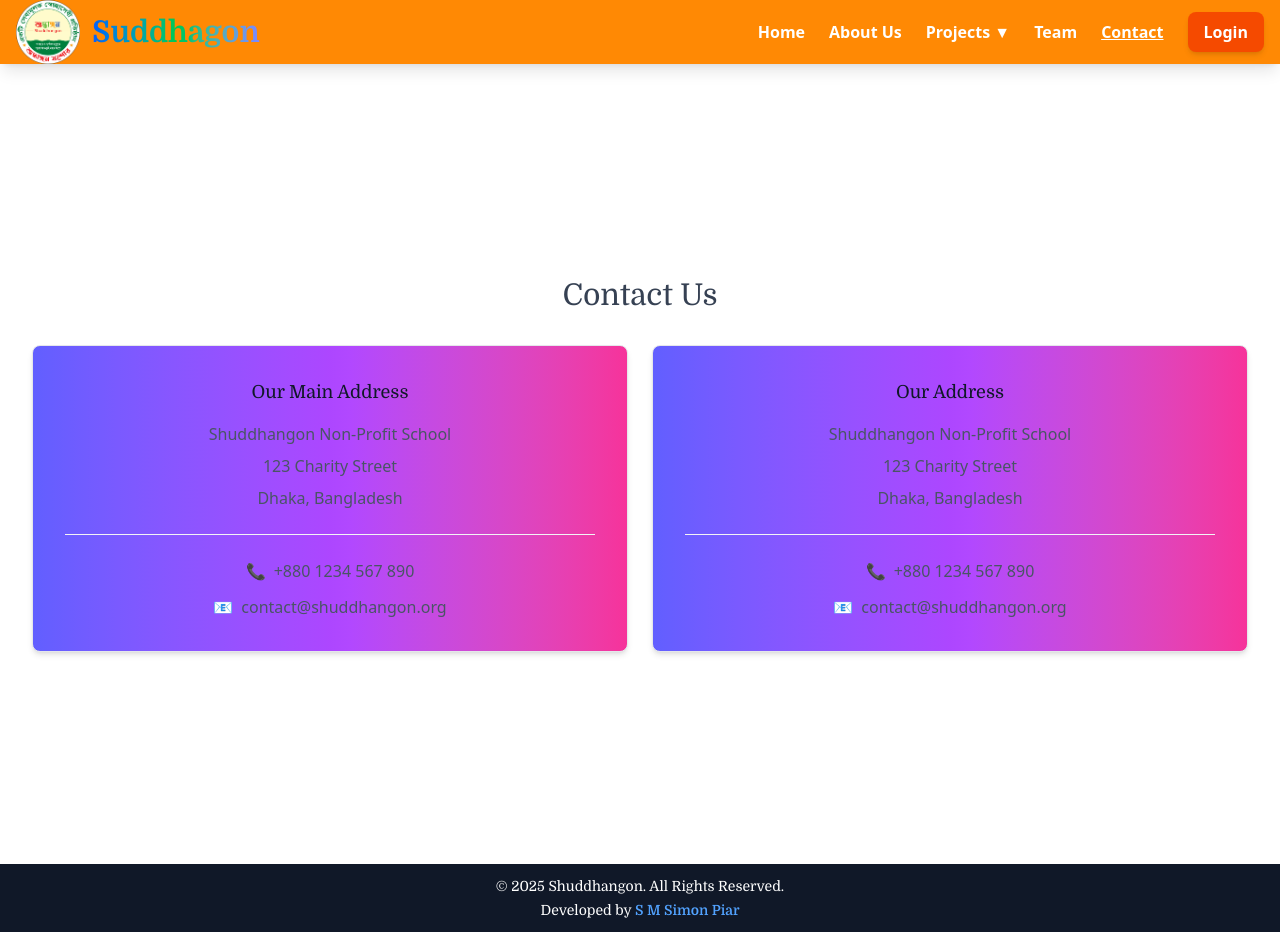
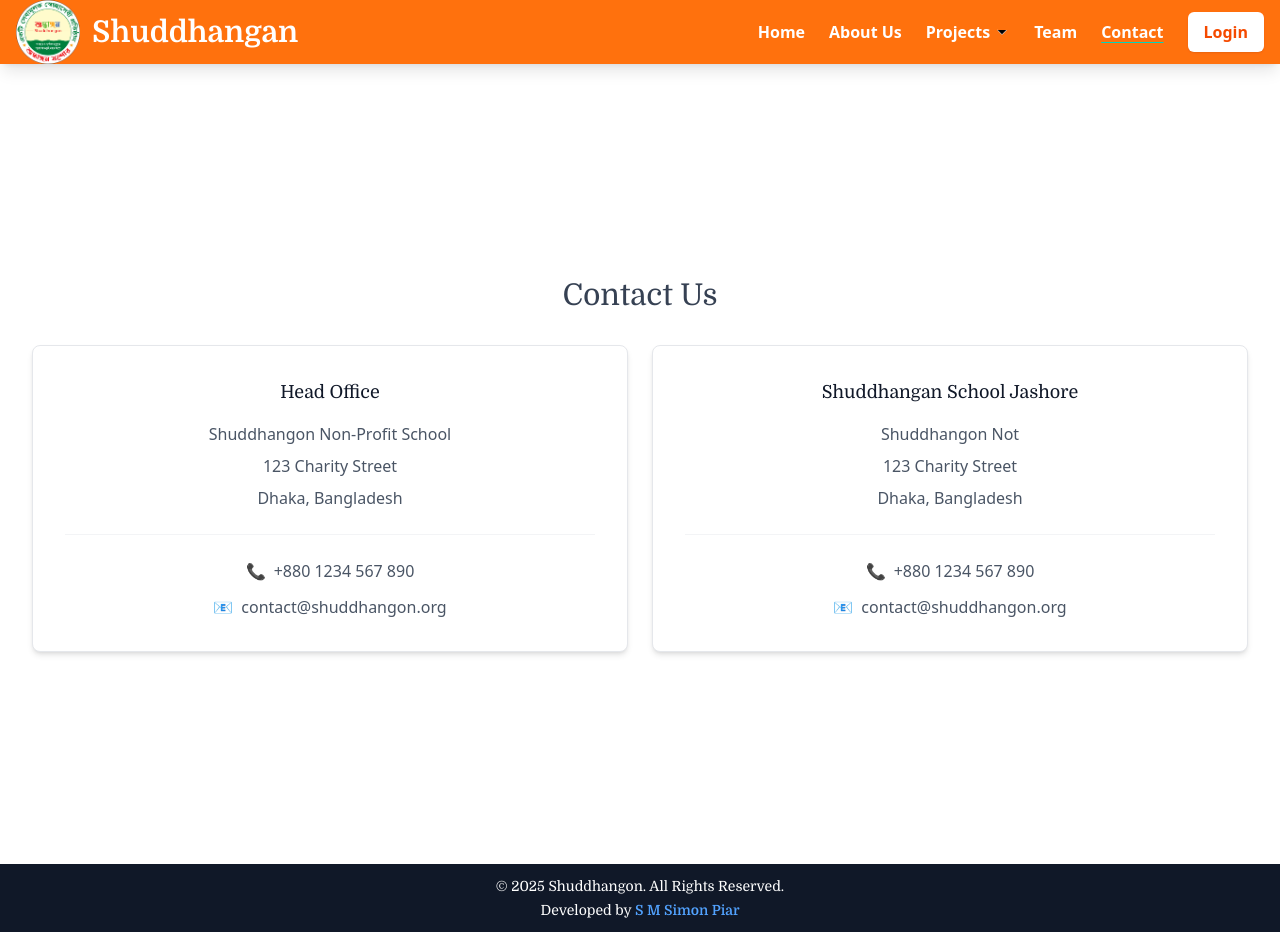
Before and after one commit to simonfornt/Project-tonmay, a React (Vite) app: page /contact in a window 1280 px wide. Built offline with nearby package versions, Linux system fonts and the light colour scheme.

Commit message:
update navbar

```diff
--- a/package.json
+++ b/package.json
@@ -13,6 +13,7 @@
     "@tailwindcss/vite": "^4.0.12",
     "chart.js": "^4.4.8",
     "framer-motion": "^12.5.0",
+    "lucide-react": "^0.487.0",
     "react": "^19.0.0",
     "react-chartjs-2": "^5.3.0",
     "react-dom": "^19.0.0",
--- a/src/components/Navbar.jsx
+++ b/src/components/Navbar.jsx
@@ -1,151 +1,223 @@
-import { useState } from "react";
-import { NavLink, useLocation } from "react-router-dom";
+// src/components/Navbar.jsx
+import { useState, useEffect, useRef } from "react";
+import { NavLink, useLocation, Link } from "react-router-dom";
+import {Menu , X} from "lucide-react";
 import logo from "../assets/logo-logo1.png";
 
+const navLinkBaseClass = "text-white font-semibold transition-colors duration-200 ease-in-out hover:text-teal-200 focus:outline-none focus:text-teal-200";
+const navLinkActiveClass = "text-teal-200 font-bold underline decoration-teal-400 underline-offset-4";
+const mobileNavLinkClass = "block py-2 px-4 w-full text-center";
+
+const projectLinks = [
+  { to: "/projects/school", label: "Suddhagon School" },
+  { to: "/projects/health", label: "Health" },
+  { to: "/projects/environment", label: "Environment" },
+  { to: "/projects/community", label: "Community Support" }
+];
+
+const mainLinks = [
+  { to: "/", label: "Home" },
+  { to: "/about", label: "About Us" },
+  { dropdown: true, label: "Projects" },
+  { to: "/team", label: "Team" },
+  { to: "/contact", label: "Contact" }
+];
+
 const Navbar = () => {
-  const [isOpen, setIsOpen] = useState(false);
-  const [projectDropdown, setProjectDropdown] = useState(false);
+  const [isMobileMenuOpen, setIsMobileMenuOpen] = useState(false);
+  const [isProjectDropdownOpen, setIsProjectDropdownOpen] = useState(false);
   const { pathname } = useLocation();
+  const dropdownRef = useRef(null);
+  const dropdownButtonRef = useRef(null);
 
-  // Function to check active link
   const isActive = (path) => pathname === path;
+  const isProjectsActive = pathname.startsWith("/projects");
+
+  // Close dropdown on outside click
+  useEffect(() => {
+    const handleClickOutside = (event) => {
+      if (
+        dropdownRef.current &&
+        !dropdownRef.current.contains(event.target) &&
+        dropdownButtonRef.current &&
+        !dropdownButtonRef.current.contains(event.target)
+      ) {
+        setIsProjectDropdownOpen(false);
+      }
+    };
+
+    if (isProjectDropdownOpen) {
+      document.addEventListener("mousedown", handleClickOutside);
+    }
+
+    return () => {
+      document.removeEventListener("mousedown", handleClickOutside);
+    };
+  }, [isProjectDropdownOpen]);
+
+  // Close menus when resizing to desktop
+  useEffect(() => {
+    const handleResize = () => {
+      if (window.innerWidth >= 768) {
+        setIsMobileMenuOpen(false);
+        setIsProjectDropdownOpen(false);
+      }
+    };
+    window.addEventListener("resize", handleResize);
+    return () => window.removeEventListener("resize", handleResize);
+  }, []);
+
+  const closeMobileMenu = () => setIsMobileMenuOpen(false);
+  const closeDropdownAndMobileMenu = () => {
+    setIsProjectDropdownOpen(false);
+    closeMobileMenu();
+  };
+
+  const toggleMobileMenu = () => {
+    setIsMobileMenuOpen((prev) => !prev);
+    if (isProjectDropdownOpen) setIsProjectDropdownOpen(false);
+  };
+
+  const toggleProjectDropdown = () => {
+    setIsProjectDropdownOpen((prev) => !prev);
+  };
 
   return (
-    <nav className="bg-orange-400 shadow-lg w-full sticky top-0 z-50">
+    <nav className="bg-orange-500/95 backdrop-blur-sm shadow-lg w-full sticky top-0 z-50">
       <div className="container mx-auto px-4">
         <div className="flex justify-between items-center h-16">
           {/* Logo */}
-          <div className="flex items-center gap-3 text-3xl font-bold ">
-            <img className="size-16" src={logo} alt="" />
-            <span className="bg-gradient-to-r from-blue-600 via-green-500 to-indigo-400 font-domine inline-block text-transparent bg-clip-text">
-              Suddhagon
-            </span>
-          </div>
+          <Link to="/" className="flex items-center gap-3 text-3xl font-bold" onClick={closeMobileMenu}>
+            <img className="size-12 md:size-16" src={logo} alt="Shuddhangan Logo" />
+            <span className="text-white font-domine hidden sm:inline-block">Shuddhangan</span>
+          </Link>
 
-          {/* Mobile Menu Button */}
+          {/* Hamburger */}
           <button
-            className="md:hidden p-2 rounded-md text-black hover:bg-sky-700 focus:outline-none focus:ring-2 focus:ring-white"
-            onClick={() => setIsOpen(!isOpen)}
+            className="md:hidden p-2 rounded-md text-white hover:bg-orange-600"
+            onClick={toggleMobileMenu}
             aria-label="Toggle menu"
+            aria-expanded={isMobileMenuOpen}
+            aria-controls="mobile-menu"
           >
-            {isOpen ? "✖" : "☰"}
+            {isMobileMenuOpen ? (
+                <X className ="w-6 h-6"/>
+             ) : (
+                <Menu className= "w-6 h-6"/>
+            )}
           </button>
 
-          {/* Navigation Links */}
-          <div className={`md:flex items-center space-x-6 ${isOpen ? "flex flex-col  absolute top-16 left-0 w-full bg-orange-500 py-4 md:py-0" : "hidden"}`}>
-            <ul className="flex flex-col md:flex-row items-center gap-6">
-              <li>
-                <NavLink
-                  to="/"
-                  className={`hover:text-blue-500 text-white  font-semibold transition-colors ${
-                    isActive("/") ? " text-red-500 underline decoration-teal-400 " : ""
+          {/* Desktop Menu */}
+          <div className="hidden md:flex items-center space-x-6">
+            <ul className="flex items-center gap-6">
+              {mainLinks.map((link, i) =>
+                link.dropdown ? (
+                  <li key={i} className="relative">
+                    <button
+                      ref={dropdownButtonRef}
+                      onClick={toggleProjectDropdown}
+                      className={`${navLinkBaseClass} flex items-center gap-1 ${isProjectsActive ? navLinkActiveClass : ""}`}
+                      aria-haspopup="true"
+                      aria-expanded={isProjectDropdownOpen}
+                    >
+                      {link.label}
+                      <svg className={`h-4 w-4 transition-transform ${isProjectDropdownOpen ? "rotate-180" : "rotate-0"}`} viewBox="0 0 24 24" stroke="currentColor"><path d="M19 9l-7 7-7-7" /></svg>
+                    </button>
+                    <ul
+                      ref={dropdownRef}
+                      className={`absolute left-0 mt-2 w-48 bg-white shadow-lg rounded-md py-1 transition-all duration-200 origin-top ${
+                        isProjectDropdownOpen ? "opacity-100 scale-100" : "opacity-0 scale-95 pointer-events-none"
                       }`}
-                  onClick={() => isOpen && setIsOpen(false)}
                     >
-                  Home
+                      {projectLinks.map((project, j) => (
+                        <li key={j}>
+                          <NavLink to={project.to} className="block px-4 py-2 text-gray-700 hover:bg-orange-100 hover:text-orange-700" onClick={closeDropdownAndMobileMenu}>
+                            {project.label}
                           </NavLink>
                         </li>
-              <li>
-                <NavLink
-                  to="/about"
-                  className={`hover:text-blue-500 text-white font-semibold transition-colors ${
-                    isActive("/about") ? "text-blue-700 font-semibold underline" : ""
-                  }`}
-                  onClick={() => isOpen && setIsOpen(false)}
-                >
-                  About Us
+                      ))}
+                    </ul>
+                  </li>
+                ) : (
+                  <li key={i}>
+                    <NavLink to={link.to} className={`${navLinkBaseClass} ${isActive(link.to) ? navLinkActiveClass : ""}`}>
+                      {link.label}
                     </NavLink>
                   </li>
-
-              {/*  Dropdown menu */}
-
-              <li className="relative">
-                <button
-                  className="hover:text-blue-500 text-white font-semibold transition-colors"
-                  onClick={() => setProjectDropdown(!projectDropdown)}
-                >
-                  Projects ▼
-                </button>
-                {projectDropdown && (
-                  <ul className="absolute bg-white shadow-md rounded-md mt-2 w-40">
-                    <li>
-                      <NavLink to="/projects/school" className="block px-4 py-2 hover:bg-gray-200"
-                        onClick={() => isOpen && setIsOpen(false)}>
-                        Suddhagon School
-                      </NavLink>
-                    </li>
-                    <li>
-                      <NavLink
-                        to="/projects/health"
-                        className="block px-4 py-2 hover:bg-gray-200"
-                        onClick={() => isOpen && setIsOpen(false)}
-                      >
-                        Health
-                      </NavLink>
-                    </li>
-                    <li>
-                      <NavLink
-                        to="/projects/environment"
-                        className="block px-4 py-2 hover:bg-gray-200"
-                        onClick={() => isOpen && setIsOpen(false)}
-                      >
-                        Environment
-                      </NavLink>
-                    </li>
-                    <li>
-                      <NavLink
-                        to="/projects/community"
-                        className="block px-4 py-2 hover:bg-gray-200"
-                        onClick={() => isOpen && setIsOpen(false)}
-                      >
-                        Community Support
-                      </NavLink>
-                    </li>
+                )
+              )}
             </ul>
-                )}
-              </li>
-
-
-              {/*  Dropdown end */}
-
-
-              <li>
-                <NavLink
-                  to="/team"
-                  className={`hover:text-blue-500 text-white font-semibold transition-colors ${
-                    isActive("/team") ? "text-blue-700 font-semibold underline" : ""
-                  }`}
-                  onClick={() => isOpen && setIsOpen(false)}
-                >
-                  Team
-                </NavLink>
-              </li>
-              <li>
-                <NavLink
-                  to="/contact"
-                  className={`hover:text-blue-500 text-white font-semibold transition-colors ${
-                    isActive("/contact") ? "text-blue-700 font-semibold underline" : ""
-                  }`}
-                  onClick={() => isOpen && setIsOpen(false)}
-                >
-                  Contact
-                </NavLink>
-              </li>
-            </ul>
-
-            {/* Login Button */}
             <NavLink
               to="/login"
-              className={`bg-orange-600 text-white px-4 py-2 rounded-lg font-semibold shadow-md hover:bg-red-700 transition-colors ${
-                isActive("/login") ? "bg-orange-700" : ""
+              className={`bg-white text-orange-600 px-4 py-2 rounded-md font-semibold shadow-sm hover:bg-orange-100 transition ${
+                isActive("/login") ? "bg-orange-200" : ""
               }`}
-              onClick={() => isOpen && setIsOpen(false)}
             >
               Login
             </NavLink>
           </div>
         </div>
       </div>
+
+      {/* Mobile Menu */}
+      <div
+        id="mobile-menu"
+        className={`md:hidden overflow-hidden bg-orange-500 transition-all duration-300 ease-in-out ${
+          isMobileMenuOpen ? "max-h-screen opacity-100" : "max-h-0 opacity-0"
+        }`}
+      >
+        <ul className="flex flex-col items-center gap-2 py-4">
+          {mainLinks.map((link, i) =>
+            link.dropdown ? (
+              <li key={i} className="w-full">
+                <button
+                  className={`${navLinkBaseClass} ${mobileNavLinkClass} flex items-center justify-center gap-1 ${isProjectsActive ? navLinkActiveClass : ""}`}
+                  onClick={toggleProjectDropdown}
+                  aria-haspopup="true"
+                  aria-expanded={isProjectDropdownOpen}
+                >
+                  {link.label}
+                  <svg className={`h-4 w-4 transition-transform ${isProjectDropdownOpen ? "rotate-180" : "rotate-0"}`} viewBox="0 0 24 24" stroke="currentColor"><path d="M19 9l-7 7-7-7" /></svg>
+                </button>
+                <ul className={`w-full bg-orange-600 overflow-hidden transition-all duration-300 ease-in-out ${isProjectDropdownOpen ? "max-h-96" : "max-h-0"}`}>
+                  {projectLinks.map((project, j) => (
+                    <li key={j}>
+                      <NavLink
+                        to={project.to}
+                        className={`${navLinkBaseClass} ${mobileNavLinkClass} block hover:bg-orange-700`}
+                        onClick={closeDropdownAndMobileMenu}
+                      >
+                        {project.label}
+                      </NavLink>
+                    </li>
+                  ))}
+                </ul>
+              </li>
+            ) : (
+              <li key={i}>
+                <NavLink
+                  to={link.to}
+                  className={`${navLinkBaseClass} ${mobileNavLinkClass} ${isActive(link.to) ? navLinkActiveClass : ""}`}
+                  onClick={closeMobileMenu}
+                >
+                  {link.label}
+                </NavLink>
+              </li>
+            )
+          )}
+          <li className="mt-4">
+            <NavLink
+              to="/login"
+              className={`bg-white text-orange-600 px-6 py-2 rounded-md font-semibold shadow-sm hover:bg-orange-100 transition ${
+                isActive("/login") ? "bg-orange-200" : ""
+              }`}
+              onClick={closeMobileMenu}
+            >
+              Login
+            </NavLink>
+          </li>
+        </ul>
+      </div>
     </nav>
   );
 };
--- a/src/pages/Contact.jsx
+++ b/src/pages/Contact.jsx
@@ -5,8 +5,8 @@ function Contact() {
     <div className='max-w-7xl mx-auto min-h-screen flex flex-col justify-center items-center px-4 py-16'>
       <h2 className='text-3xl font-normal text-gray-700 mb-8 font-domine text-center'>Contact Us</h2>
       <div className='grid grid-cols-1 md:grid-cols-2 gap-6 w-full px-4'>
-        <div className='bg-white p-8 rounded-lg text-center border border-gray-200 shadow-md bg-gradient-to-r from-indigo-500 via-purple-500 to-pink-500'>
-          <h3 className='text-lg font-normal text-gray-900 mb-4 font-domine'>Our Main Address</h3>
+        <div className='bg-white p-8 rounded-lg text-center border border-gray-200 shadow-md '>
+          <h3 className='text-lg font-normal text-gray-900 mb-4 font-domine'>Head Office</h3>
           <div className='space-y-2 text-gray-600'>
             <p>Shuddhangon Non-Profit School</p>
             <p>123 Charity Street</p>
@@ -24,10 +24,10 @@ function Contact() {
             </div>
           </div>
         </div>
-        <div className='bg-white p-8 rounded-lg text-center border border-gray-200 shadow-md bg-gradient-to-r from-indigo-500 via-purple-500 to-pink-500'>
-          <h3 className='text-lg font-normal text-gray-900 mb-4 font-domine'>Our Address</h3>
+        <div className='bg-white p-8 rounded-lg text-center border border-gray-200 shadow-md '>
+          <h3 className='text-lg font-normal text-gray-900 mb-4 font-domine'>Shuddhangan School Jashore</h3>
           <div className='space-y-2 text-gray-600'>
-            <p>Shuddhangon Non-Profit School</p>
+            <p>Shuddhangon Not</p>
             <p>123 Charity Street</p>
             <p>Dhaka, Bangladesh</p>
           </div>
```
Also changed, not shown: 1 other file (tests, documents, lock files or other folders). Lines whose indentation alone changed are shown as unchanged.
